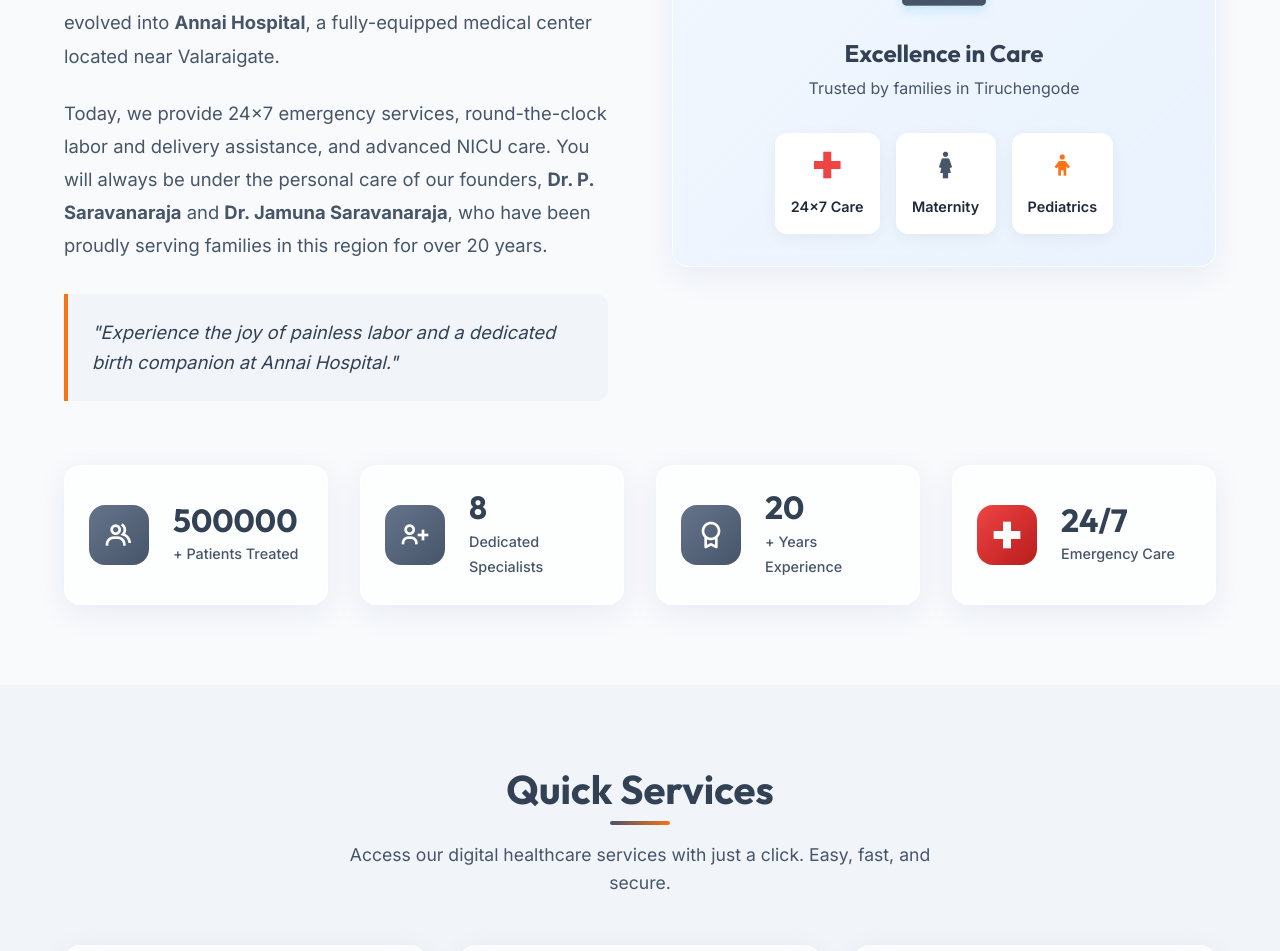
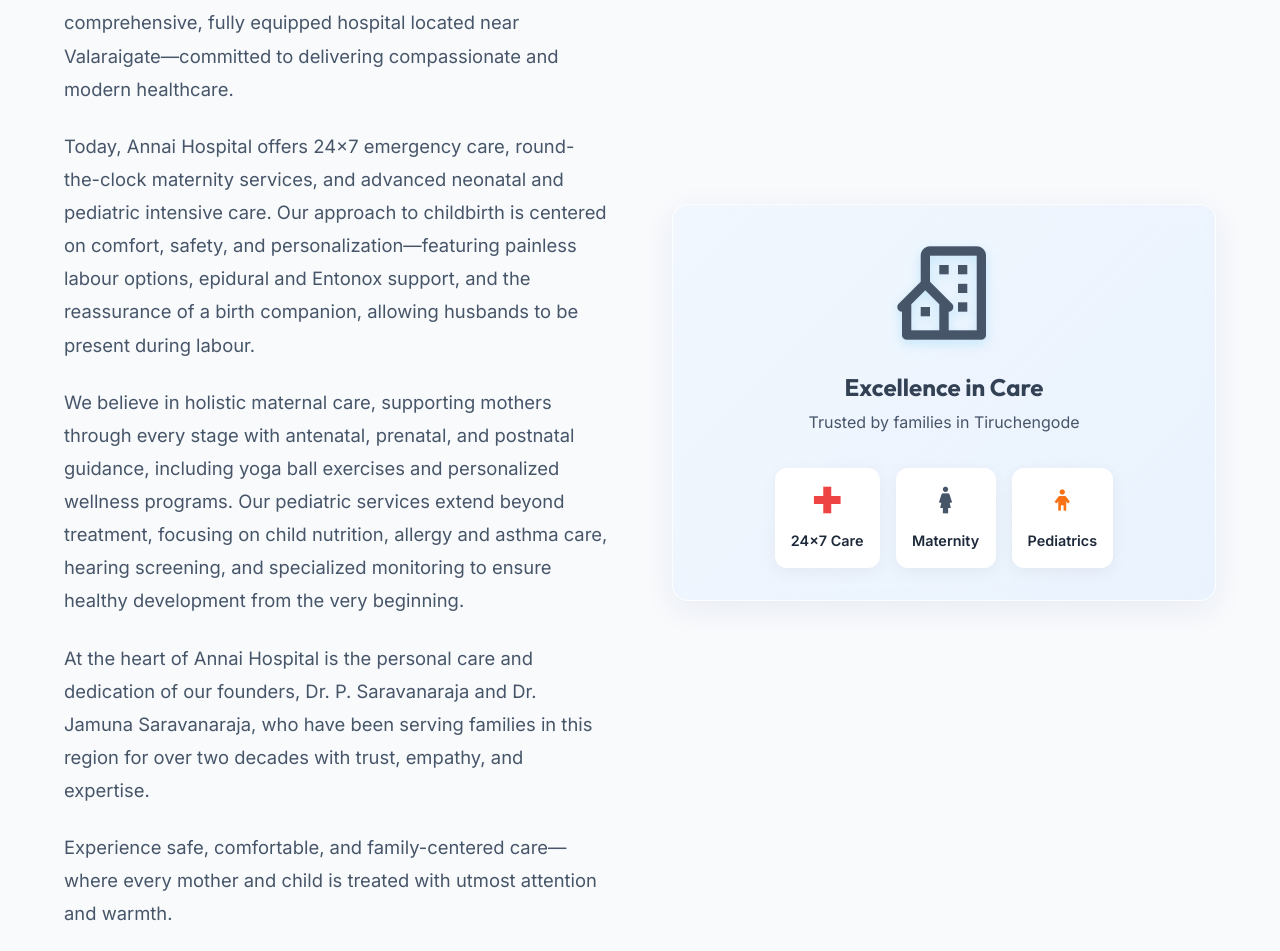
Before and after one commit to jaiyandhas/annaihospital, a React (Vite) app: page / in a window 1280 px wide. Shown: the part 1200-2151 px from the top of the page. Built offline with nearby package versions, Linux system fonts and the light colour scheme.

Commit message:
content: update hospital legacy about us text and clean up doctor availability logic

```diff
--- a/src/pages/Home.jsx
+++ b/src/pages/Home.jsx
@@ -79,10 +79,19 @@
             <span className="badge" style={{ background: 'rgba(14, 165, 233, 0.1)', color: 'var(--primary)', padding: '6px 16px', borderRadius: '20px', fontWeight: 700, fontSize: '0.85rem', marginBottom: '1.5rem', display: 'inline-block', textTransform: 'uppercase', letterSpacing: '1px' }}>Our Legacy</span>
             <h2 className="section-title text-left" style={{ marginBottom: '1.5rem', fontSize: '2.8rem', lineHeight: 1.2, color: 'var(--primary-dark)' }}>Annai Hospital <br/><span style={{ color: 'var(--accent)', fontSize: '2rem', fontWeight: 600 }}>Uncompromising Care</span></h2>
             <p style={{ color: 'var(--text-secondary)', fontSize: '1.15rem', lineHeight: 1.8, marginBottom: '1.5rem' }}>
-              We started as <strong>Annai Clinic</strong>—a small, dedicated outpatient facility in Tiruchengode. Over the years, thanks to the trust of our local community, we outgrew that smaller space and evolved into <strong>Annai Hospital</strong>, a fully-equipped medical center located near Valaraigate.
+              Annai Hospital began its journey as Annai Clinic, a modest outpatient facility in Tiruchengode. With the continued trust and support of the community, it steadily grew into a comprehensive, fully equipped hospital located near Valaraigate—committed to delivering compassionate and modern healthcare.
             </p>
             <p style={{ color: 'var(--text-secondary)', fontSize: '1.15rem', lineHeight: 1.8, marginBottom: '1.5rem' }}>
-              Today, we provide 24x7 emergency services, round-the-clock labor and delivery assistance, and advanced NICU care. You will always be under the personal care of our founders, <strong>Dr. P. Saravanaraja</strong> and <strong>Dr. Jamuna Saravanaraja</strong>, who have been proudly serving families in this region for over 20 years.
+              Today, Annai Hospital offers 24×7 emergency care, round-the-clock maternity services, and advanced neonatal and pediatric intensive care. Our approach to childbirth is centered on comfort, safety, and personalization—featuring painless labour options, epidural and Entonox support, and the reassurance of a birth companion, allowing husbands to be present during labour.
+            </p>
+            <p style={{ color: 'var(--text-secondary)', fontSize: '1.15rem', lineHeight: 1.8, marginBottom: '1.5rem' }}>
+              We believe in holistic maternal care, supporting mothers through every stage with antenatal, prenatal, and postnatal guidance, including yoga ball exercises and personalized wellness programs. Our pediatric services extend beyond treatment, focusing on child nutrition, allergy and asthma care, hearing screening, and specialized monitoring to ensure healthy development from the very beginning.
+            </p>
+            <p style={{ color: 'var(--text-secondary)', fontSize: '1.15rem', lineHeight: 1.8, marginBottom: '1.5rem' }}>
+              At the heart of Annai Hospital is the personal care and dedication of our founders, Dr. P. Saravanaraja and Dr. Jamuna Saravanaraja, who have been serving families in this region for over two decades with trust, empathy, and expertise.
+            </p>
+            <p style={{ color: 'var(--text-secondary)', fontSize: '1.15rem', lineHeight: 1.8, marginBottom: '1.5rem' }}>
+              Experience safe, comfortable, and family-centered care—where every mother and child is treated with utmost attention and warmth.
             </p>
             <blockquote style={{ borderLeft: '4px solid var(--accent)', background: 'var(--bg-color-alt)', padding: '1.5rem', fontSize: '1.15rem', fontStyle: 'italic', color: 'var(--primary-dark)', margin: '2rem 0', borderRadius: '0 12px 12px 0' }}>
               "Experience the joy of painless labor and a dedicated birth companion at Annai Hospital."
```
Also changed, not shown: 1 other file (tests, documents, lock files or other folders).
